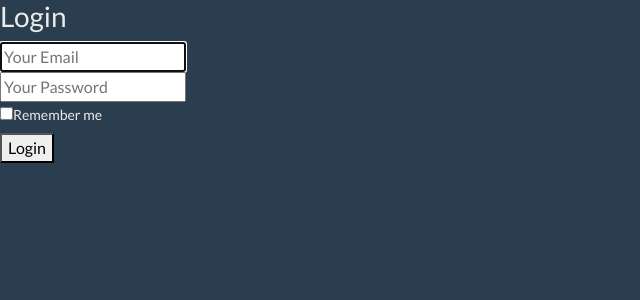
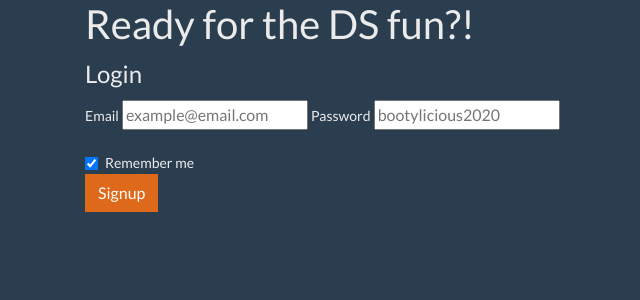
Before and after one commit to bw-kickstarter/DS, a Flask app: template ks/templates/login.html in a window 1280 px wide. Shown: the part 48-348 px from the top of the page, without its empty margins (0-640 px from the left). Run offline with Flask 2, Linux system fonts and the light colour scheme; the template is opened without the code that fills it, so the values that code supplies are empty.

Commit message:
ready for review

```diff
--- a/ks/auth.py
+++ b/ks/auth.py
@@ -21,12 +21,11 @@ def login():
 
     login_user(cred, remember=remember)
 
-    return redirect(url_for('main.root'))
+    return redirect(url_for('main.home'))
 
 
 @auth.route('/signup', methods=['POST'])
 def signup():
-    username = request.form.get('username')
     email = request.form.get('email')
     password = request.form.get('password')
 
@@ -36,7 +35,7 @@ def signup():
         flash('Email address already exists')
         return redirect(url_for('auth.signup'))
 
-    new_cred = User(email=email, username=username, password=password)
+    new_cred = User(email=email, password=password)
 
     DB.session.add(new_cred)
     DB.session.commit()
--- a/ks/main.py
+++ b/ks/main.py
@@ -1,7 +1,7 @@
 """Routing file for Kickstarter Success App"""
 
 # from os import getenv
-from flask import Flask, render_template, request, Blueprint
+from flask import Flask, render_template, request, Blueprint, redirect, url_for
 from flask_login import LoginManager, login_required, current_user
 from .models import Kickstarter, DB
 from .predict import predict
@@ -11,7 +11,8 @@ main = Blueprint('main', __name__)
 @main.route("/")
 def root():
     """Directs you to signin"""
-    return render_template("login.html", title="Register")
+    return redirect(url_for('auth.login'))
+    # render_template("signup.html", title="Register")
 
 @main.route("/home", methods = ["POST"])
 @login_required
--- a/ks/templates/login.html
+++ b/ks/templates/login.html
@@ -1,33 +1,37 @@
 {% extends "base.html" %}
 
 {% block content %}
-<div class="column is-4 is-offset-4">
-    <h3 class="title">Login</h3>
-    <div class="box">
-        {% with messages = get_flashed_messages() %}
-        {% if messages %}
-            <div class="notification is-danger">
-                {{ messages[0] }}
-            </div>
-        {% endif %}
-        {% endwith %}
-        <form method="POST" action="/login">
-            <div class="field">
-                <div class="control">
-                    <input class="input is-large" type="email" name="email" placeholder="Your Email" autofocus="">
+<div class="container">
+    <div class="page-header" id="banner">
+      <div class="row">
+        <div class="col-lg-10 col-md-8 col-sm-6">
+          <h1>Ready for the DS fun?!</h1>
+        </div>
+      </div>
+    </div>
+    <div class="bs-docs-section">
+      <div class="row">
+        <div class="col-lg-12">
+          <div class="bs-component">
+            <form>
+              <fieldset>
+                <legend>Login</legend>
+                <div class="form-group">
+                  <label for="email">Email</label>
+                  <input type="email" id="email" placeholder="example@email.com">
+                  <label for="password">Password</label>
+                  <input type="password" id="password" placeholder="bootylicious2020">
                 </div>
-            </div>
-            <div class="field">
-                <div class="control">
-                    <input class="input is-large" type="password" name="password" placeholder="Your Password">
+                <div class="form-check">
+                    <label class="form-check-label">
+                    <input class="form-check-input" type="checkbox" value="" checked="">Remember me</label>
                 </div>
-            </div>
-            <div class="field">
-                <label class="checkbox">
-                    <input type="checkbox">Remember me</label>
-            </div>
-            <button class="button is-block is-info is-large is-fullwidth">Login</button>
-        </form>
+                <button type="submit" class="btn btn-primary">Signup</button>
+              </fieldset>
+            </form>
+          </div>
+        </div>
+      </div>
     </div>
-</div>
+  </div>
 {% endblock %}
```
Also changed, not shown: ks/templates/signup.html (+27 -28 lines).
